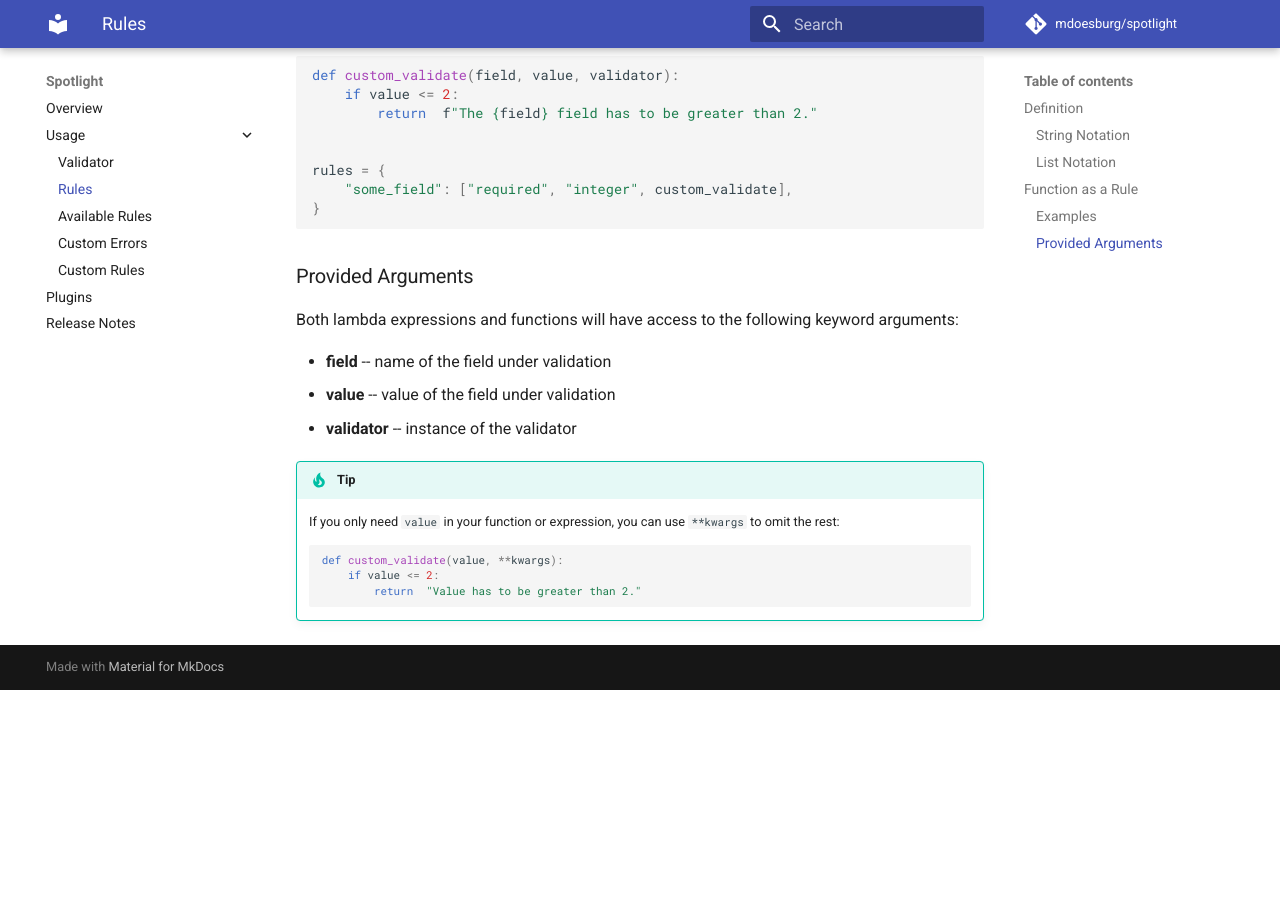
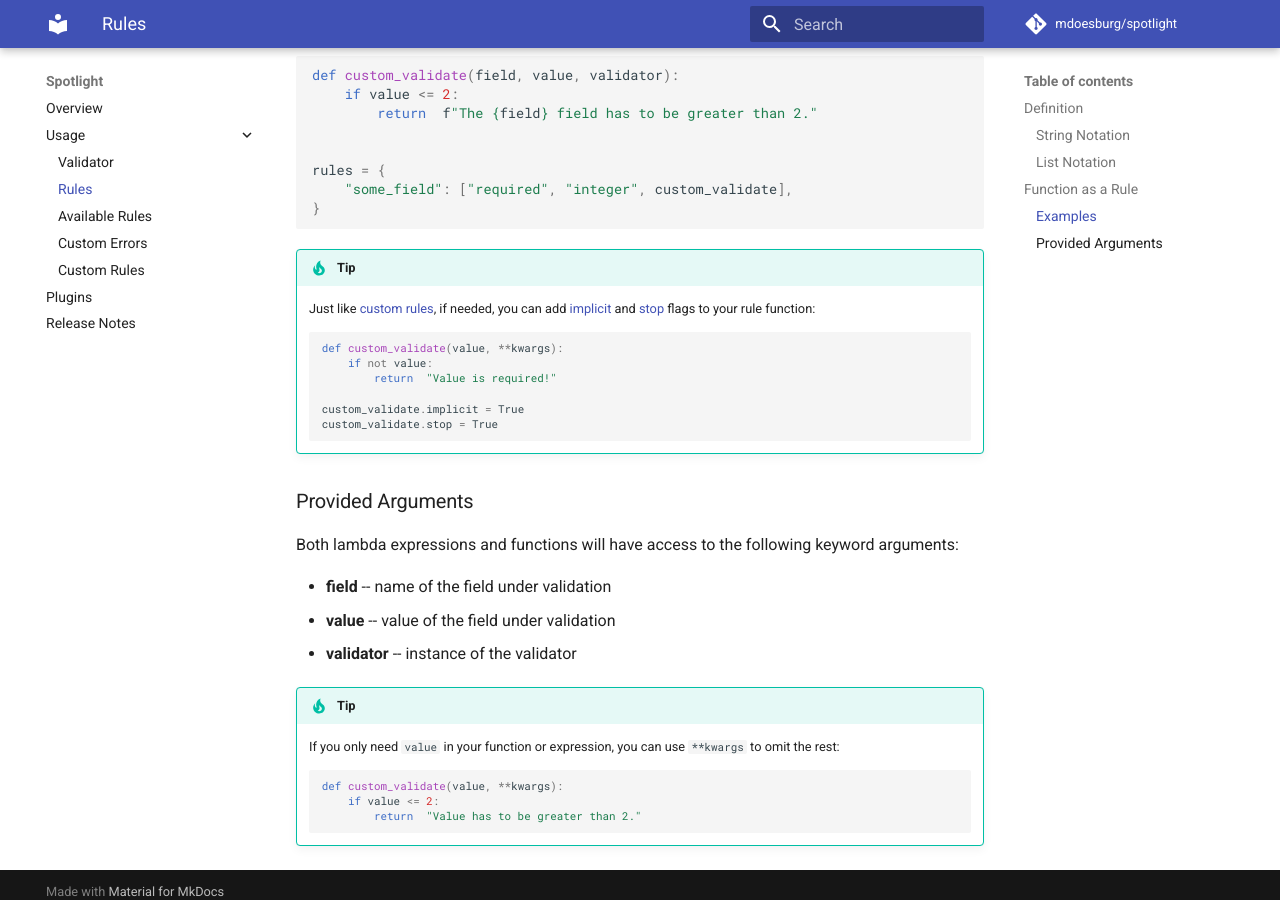
Before and after one commit to mdoesburg/spotlight, an MkDocs documentation site: the page built from docs/usage/rules.md, in a window 1280 px wide and 900 px high, scrolled down 1522 px. Built offline with MkDocs 1.6.1 and Material for MkDocs 9.7.7, drawn with Linux system fonts in a browser that asks for light colours; comment, search, counter and statistics services are not loaded; before the commit the page ends 2212 px from its top, so only the background shows below that.

````diff
--- a/docs/usage/rules.md
+++ b/docs/usage/rules.md
@@ -71,6 +71,18 @@ rules = {
 }
 ```
 
+!!! tip
+    Just like [custom rules](custom_rules.md), if needed, you can add [implicit](custom_rules.md#implicit) and [stop](custom_rules.md#stop) flags to your rule function:
+
+    ```python
+    def custom_validate(value, **kwargs):
+        if not value:
+            return  "Value is required!"
+
+    custom_validate.implicit = True
+    custom_validate.stop = True
+    ```
+
 ### Provided Arguments
 
 Both lambda expressions and functions will have access to the following keyword arguments:
--- a/src/spotlight/__init__.py
+++ b/src/spotlight/__init__.py
@@ -1,6 +1,6 @@
 """Data validation for Python, inspired by the Laravel framework."""
 
-__version__ = "3.0.1"
+__version__ = "3.1.0"
 
 from .validator import Validator, Data, Rules, ValidationFunction
 from .rules import Rule
````
Also changed, not shown: docs/release_notes.md (+4 -0 lines).
